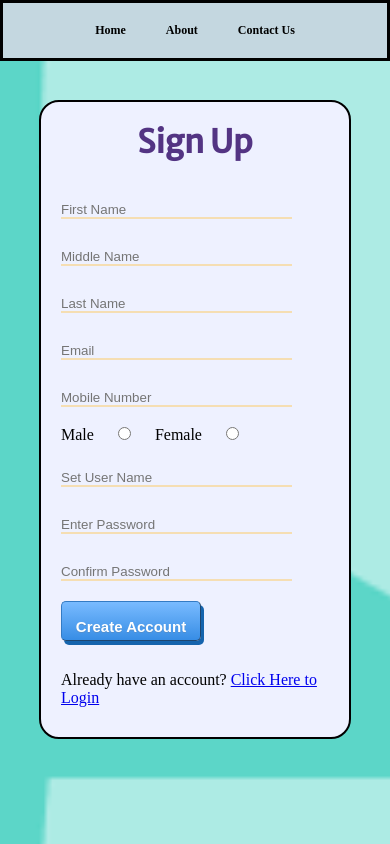
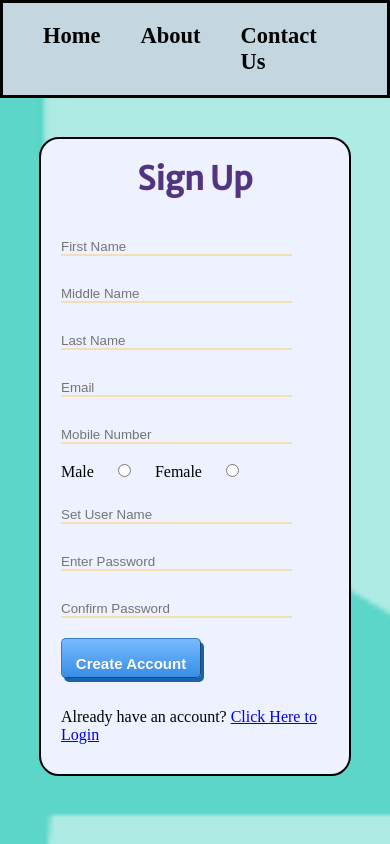
Before and after one commit to upalbhai/WD-mini-project, a plain HTML site: page index.html in a window 390 px wide. Drawn offline with Linux system fonts and the light colour scheme; a web font is replaced by a local one.

Commit message:
Update style.css

```diff
--- a/styles/style.css
+++ b/styles/style.css
@@ -91,7 +91,7 @@ p{
         margin:10%;
     }
     .navbar-item{
-        font-size: 0.5rem;
+        font-size:15px;
         padding: 10px 20px;
     }
 }
```
